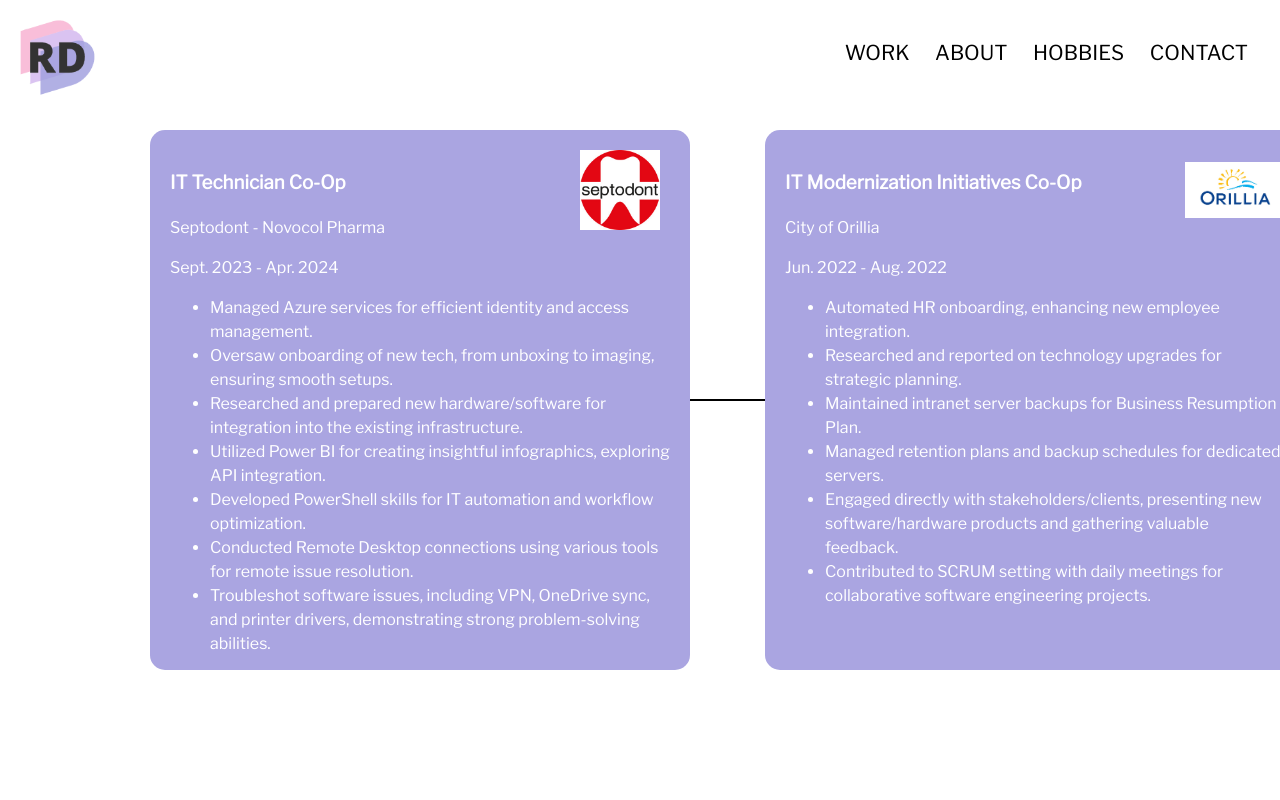
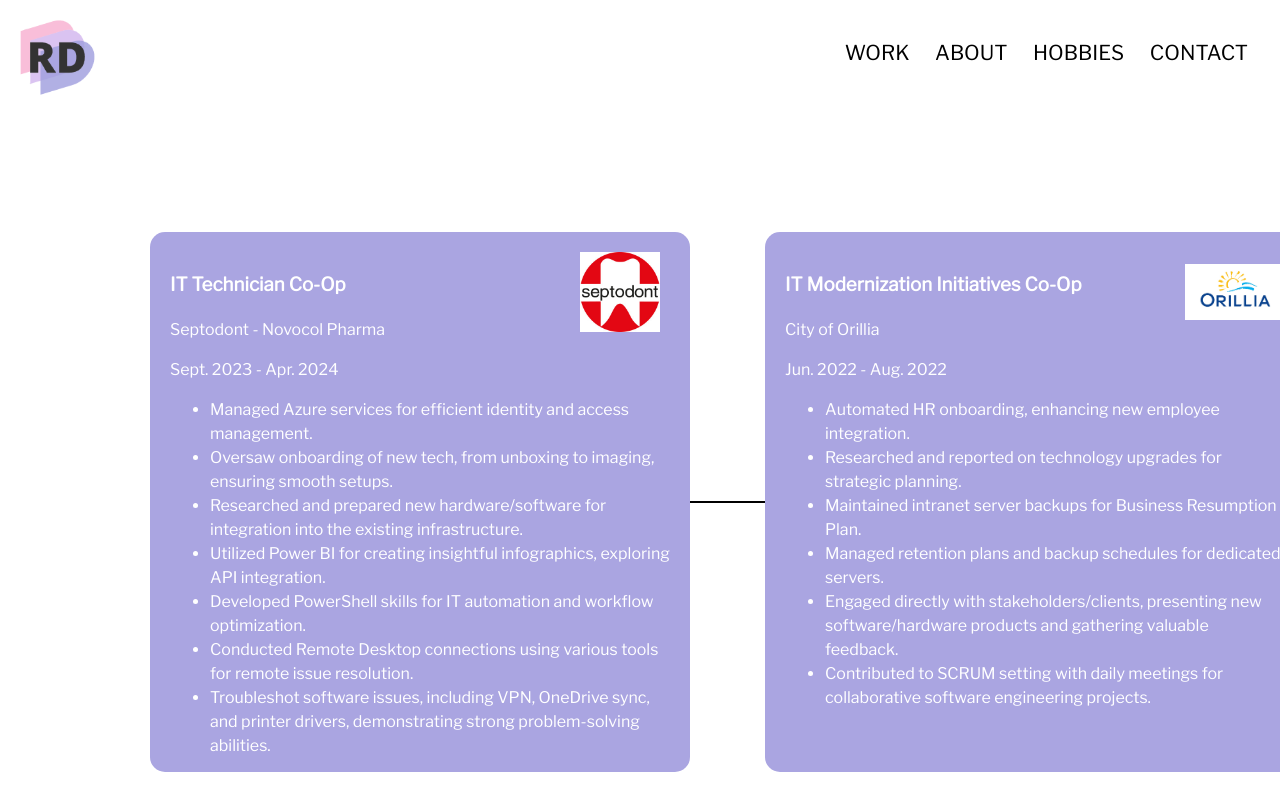
Before and after one commit to RoaringRohan/personal-portfolio, a React (Create React App) app: page /work in a window 1280 px wide. Shown: the top 800 px of the page. Built offline with nearby package versions, Linux system fonts and the light colour scheme.

Commit message:
Finished CSS responsiveness for Work page

```diff
--- a/src/components/Nav/index.scss
+++ b/src/components/Nav/index.scss
@@ -69,7 +69,7 @@
             }
         }
 
-        @media only screen and (min-width: 768px) and (max-width: 1440px) {
+        @media only screen and (min-width: 768px) and (max-width: 1750px) {
             ul {
                 margin-top: 2.5vw; /* Use vw for responsive margin */
                 margin-right: 2vw; /* Use vw for responsive margin */
@@ -113,7 +113,7 @@
             }
         }
 
-        @media only screen and (min-width: 1441px) {
+        @media only screen and (min-width: 1751px) {
             .logo-container .logo {
                 width: 7vw; /* Use vw for responsive width */
                 height: auto;
--- a/src/components/Work/Timeline/index.js
+++ b/src/components/Work/Timeline/index.js
@@ -40,6 +40,10 @@
 
 const ExperienceDetails = styled.div`
     color: #fff;
+
+    @media only screen and (max-width: 450px) {
+        font-size: 4vw;
+    }
 `;
 
 const CompanyLogo = styled.img`
--- a/src/components/Work/index.scss
+++ b/src/components/Work/index.scss
@@ -0,0 +1,7 @@
+.work {
+    margin-top: 0%;
+
+    @media only screen and (min-width: 768px) and (max-width: 1750px) {
+        margin-top: 8vw;
+    }
+}
```
